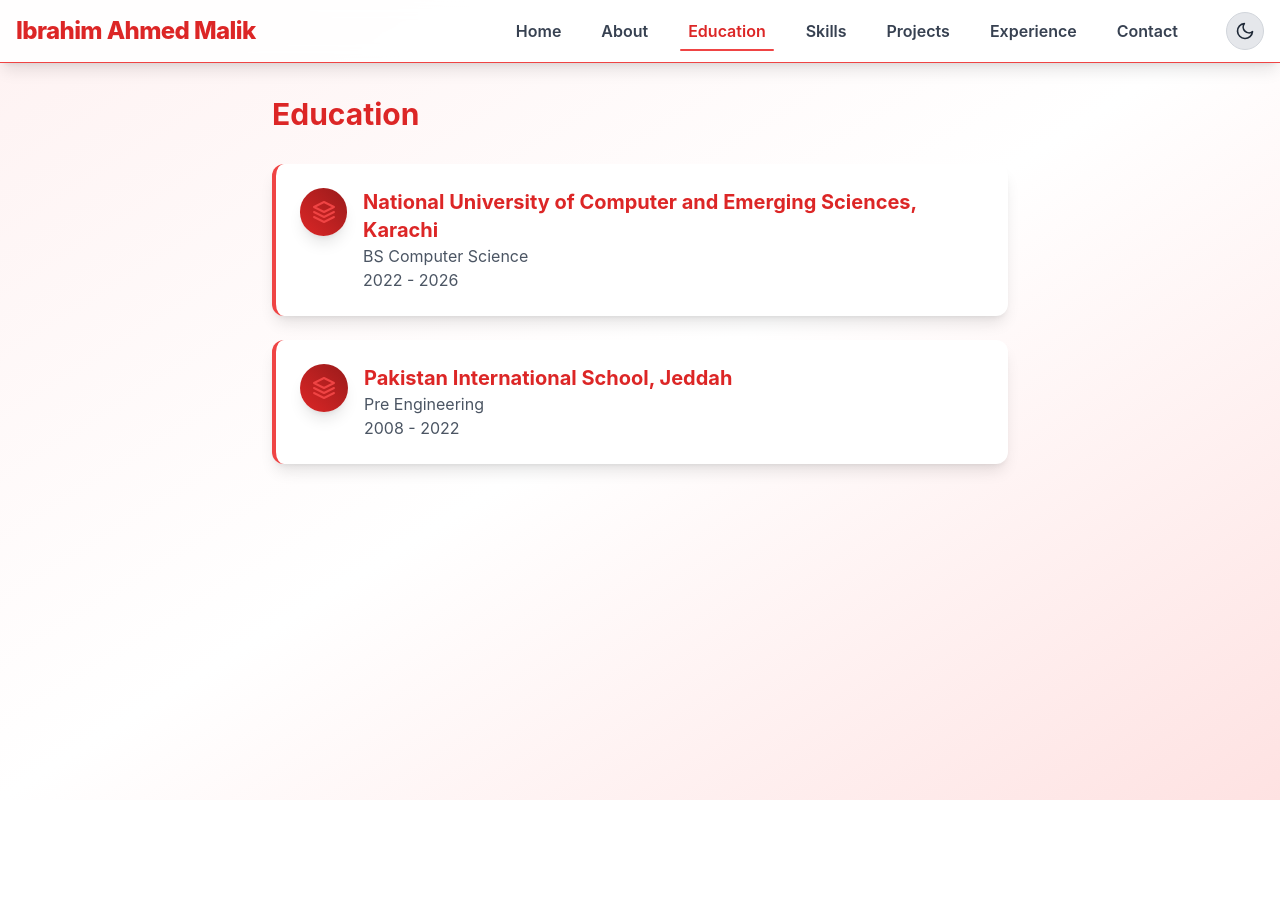
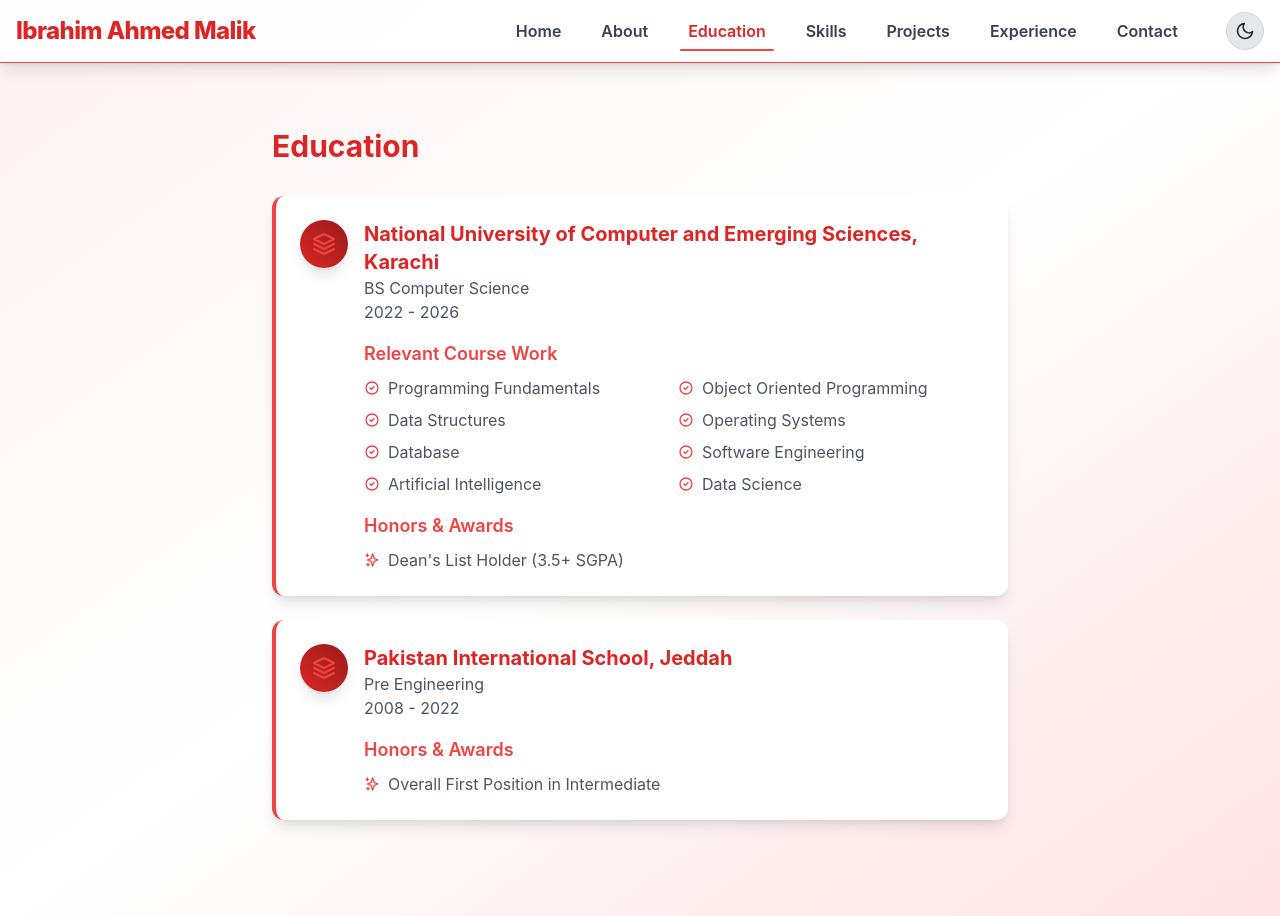
Before and after one commit to Ibrahim-ahmed05/My-Portfolio, a React (Vite) app: page /education in a window 1280 px wide. Before the commit the page ends 800 px from the top, so only its background shows below. Built offline with nearby package versions, Linux system fonts and the light colour scheme.

Commit message:
Update portfolio: Add typewriter effect to Hero section, fix navbar overlap, update favicon

```diff
--- a/index.html
+++ b/index.html
@@ -8,7 +8,8 @@
   <title>Ibrahim Ahmed Malik</title>
 
   <!-- Favicon -->
-  <link rel="icon" type="image/png" href="/ibrahim.png" />
+  <link rel="icon" type="image/png" href="/src/assets/avatar2.png" />
+  <link rel="mask-icon" href="/src/assets/avatar2.png" color="#000000" />
 </head>
 
 <body>
--- a/src/components/About.jsx
+++ b/src/components/About.jsx
@@ -23,7 +23,7 @@
             initial={{ opacity: 0, y: 40 }}
             animate={{ opacity: 1, y: 0 }}
             transition={{ duration: 0.7 }}
-            className="max-w-3xl mx-auto py-12 sm:py-16 md:py-24 px-4"
+            className="max-w-3xl mx-auto pt-24 pb-12 sm:pt-28 sm:pb-16 md:pt-32 md:pb-24 px-4"
         >
             <div className="bg-white dark:bg-black rounded-2xl shadow-lg p-4 sm:p-6 md:p-8 border-l-4 border-red-500 dark:border-red-700 flex flex-col md:flex-row items-center gap-4 md:gap-6">
 
@@ -31,12 +31,12 @@
                     initial={{ scale: 0.8, opacity: 0 }}
                     animate={{ scale: 1, opacity: 1 }}
                     transition={{ delay: 0.3, duration: 0.5 }}
-                    className="w-24 h-24 sm:w-32 sm:h-32 md:w-35 md:h-35 rounded-full bg-gradient-to-tr from-red-600 to-red-800 flex items-center justify-center shadow-lg"
+                    className="w-32 h-32 sm:w-32 sm:h-32 md:w-32 md:h-32 rounded-full bg-gradient-to-tr from-red-600 to-red-800 flex items-center justify-center shadow-lg"
                 >
                     <motion.img
                         src={avatar}
                         alt="Avatar"
-                        className="w-20 h-20 sm:w-28 sm:h-28 md:w-30 md:h-30 rounded-full object-cover shadow-xl border-4 border-red-500"
+                        className="w-32 h-32 sm:w-28 sm:h-32 md:w-32 md:h-32 rounded-full object-cover shadow-xl border-4 border-red-500"
                         animate={{ y: [0, -2, 0], rotate: [0, -2, 0] }}
                         transition={{
                             repeat: Infinity,
--- a/src/components/Contact.jsx
+++ b/src/components/Contact.jsx
@@ -37,7 +37,7 @@
     };
 
     return (
-        <section className="max-w-2xl mx-auto py-12 sm:py-16 md:py-24 px-4">
+        <section className="max-w-2xl mx-auto pt-24 pb-12 sm:pt-28 sm:pb-16 md:pt-32 md:pb-24 px-4">
             <h2 className="text-2xl sm:text-3xl font-bold text-red-600 dark:text-red-400 mb-6 sm:mb-8 text-center md:text-left">Contact</h2>
             <motion.form
                 ref={form}
--- a/src/components/Education.jsx
+++ b/src/components/Education.jsx
@@ -13,7 +13,20 @@
                     <path d="M2 17L12 22L22 17" stroke="#ef4444" strokeWidth="2" strokeLinecap="round" strokeLinejoin="round" />
                     <path d="M2 12L12 17L22 12" stroke="#ef4444" strokeWidth="2" strokeLinecap="round" strokeLinejoin="round" />
                 </svg>
-            )
+            ),
+            courseWork: [
+                "Programming Fundamentals",
+                "Object Oriented Programming",
+                "Data Structures",
+                "Operating Systems",
+                "Database",
+                "Software Engineering",
+                "Artificial Intelligence",
+                "Data Science"
+            ],
+            honors: [
+                "Dean's List Holder (3.5+ SGPA)"
+            ]
         },
         {
             institution: "Pakistan International School, Jeddah",
@@ -25,7 +38,10 @@
                     <path d="M2 17L12 22L22 17" stroke="#ef4444" strokeWidth="2" strokeLinecap="round" strokeLinejoin="round" />
                     <path d="M2 12L12 17L22 12" stroke="#ef4444" strokeWidth="2" strokeLinecap="round" strokeLinejoin="round" />
                 </svg>
-            )
+            ),
+            honors: [
+                "Overall First Position in Intermediate"
+            ]
         }
     ];
 
@@ -34,7 +50,7 @@
             initial={{ opacity: 0, y: 40 }}
             animate={{ opacity: 1, y: 0 }}
             transition={{ duration: 0.7 }}
-            className="max-w-3xl mx-auto py-12 sm:py-16 md:py-24 px-4"
+            className="max-w-3xl mx-auto pt-24 pb-12 sm:pt-28 sm:pb-16 md:pt-32 md:pb-24 px-4"
         >
             <h2 className="text-2xl sm:text-3xl font-bold text-red-600 dark:text-red-400 mb-6 sm:mb-8 text-center md:text-left">Education</h2>
             <div className="space-y-4 sm:space-y-6">
@@ -50,10 +66,42 @@
                             <div className="w-10 h-10 sm:w-12 sm:h-12 rounded-full bg-gradient-to-tr from-red-600 to-red-800 flex items-center justify-center shadow-lg">
                                 {edu.icon}
                             </div>
-                            <div className="text-center sm:text-left">
+                            <div className="flex-1 text-center sm:text-left">
                                 <h3 className="text-lg sm:text-xl font-bold text-red-600 dark:text-red-400">{edu.institution}</h3>
                                 <p className="text-sm sm:text-base text-gray-600 dark:text-gray-300">{edu.degree}</p>
                                 <p className="text-sm sm:text-base text-gray-600 dark:text-gray-300">{edu.year}</p>
+
+                                {edu.courseWork && (
+                                    <div className="mt-4">
+                                        <h4 className="text-base sm:text-lg font-semibold text-red-500 dark:text-red-400 mb-2">Relevant Course Work</h4>
+                                        <div className="grid grid-cols-1 sm:grid-cols-2 gap-2">
+                                            {edu.courseWork.map((course, idx) => (
+                                                <div key={idx} className="flex items-center gap-2">
+                                                    <svg className="w-4 h-4 text-red-500" fill="none" stroke="currentColor" viewBox="0 0 24 24">
+                                                        <path strokeLinecap="round" strokeLinejoin="round" strokeWidth="2" d="M9 12l2 2 4-4m6 2a9 9 0 11-18 0 9 9 0 0118 0z" />
+                                                    </svg>
+                                                    <span className="text-sm sm:text-base text-gray-600 dark:text-gray-300">{course}</span>
+                                                </div>
+                                            ))}
+                                        </div>
+                                    </div>
+                                )}
+
+                                {edu.honors && (
+                                    <div className="mt-4">
+                                        <h4 className="text-base sm:text-lg font-semibold text-red-500 dark:text-red-400 mb-2">Honors & Awards</h4>
+                                        <div className="space-y-2">
+                                            {edu.honors.map((honor, idx) => (
+                                                <div key={idx} className="flex items-center gap-2">
+                                                    <svg className="w-4 h-4 text-red-500" fill="none" stroke="currentColor" viewBox="0 0 24 24">
+                                                        <path strokeLinecap="round" strokeLinejoin="round" strokeWidth="2" d="M5 3v4M3 5h4M6 17v4m-2-2h4m5-16l2.286 6.857L21 12l-5.714 2.143L13 21l-2.286-6.857L5 12l5.714-2.143L13 3z" />
+                                                    </svg>
+                                                    <span className="text-sm sm:text-base text-gray-600 dark:text-gray-300">{honor}</span>
+                                                </div>
+                                            ))}
+                                        </div>
+                                    </div>
+                                )}
                             </div>
                         </div>
                     </motion.div>
--- a/src/components/Experience.jsx
+++ b/src/components/Experience.jsx
@@ -7,7 +7,7 @@
             initial={{ opacity: 0, y: 40 }}
             animate={{ opacity: 1, y: 0 }}
             transition={{ duration: 0.7 }}
-            className="max-w-3xl mx-auto py-12 sm:py-16 md:py-24 px-4"
+            className="max-w-3xl mx-auto pt-24 pb-12 sm:pt-28 sm:pb-16 md:pt-32 md:pb-24 px-4"
         >
             <div className="bg-white dark:bg-black rounded-2xl shadow-lg p-4 sm:p-6 md:p-8 border-l-4 border-red-500 dark:border-red-700">
                 <h2 className="text-2xl sm:text-3xl font-bold text-red-600 dark:text-red-400 mb-4 sm:mb-6 text-center md:text-left">Experience</h2>
--- a/src/components/Projects.jsx
+++ b/src/components/Projects.jsx
@@ -52,7 +52,7 @@
             initial={{ opacity: 0, y: 40 }}
             animate={{ opacity: 1, y: 0 }}
             transition={{ duration: 0.7 }}
-            className="max-w-6xl mx-auto py-12 sm:py-16 md:py-24 px-4"
+            className="max-w-6xl mx-auto pt-24 pb-12 sm:pt-28 sm:pb-16 md:pt-32 md:pb-24 px-4"
         >
             <h2 className="text-2xl sm:text-3xl font-bold text-red-600 dark:text-red-400 mb-8 sm:mb-12 text-center md:text-left">My Projects</h2>
             <div className="grid grid-cols-1 sm:grid-cols-2 lg:grid-cols-3 gap-4 sm:gap-6">
--- a/src/components/Skills.jsx
+++ b/src/components/Skills.jsx
@@ -16,7 +16,7 @@
         },
         {
             category: 'Frameworks',
-            items: ['React JS', 'Node JS', 'Express', 'Tailwind', 'Bootstrap', 'Material UI', 'Scikit learn', 'Pandas', 'Numpy'],
+            items: ['React JS', 'Node JS', 'Express','Angular', 'Tailwind', 'Bootstrap', 'Material UI', 'Scikit learn', 'Pandas', 'Numpy'],
             icon: (
                 <svg width="24" height="24" viewBox="0 0 24 24" fill="none" xmlns="http://www.w3.org/2000/svg">
                     <rect x="2" y="2" width="20" height="20" rx="2" stroke="#ef4444" strokeWidth="2" />
@@ -27,7 +27,7 @@
         },
         {
             category: 'Tools',
-            items: ['Git', 'VS Code', 'MongoDB', 'PostgreSQL', 'Vercel', 'CISCO Packet Tracer', 'Wireshark'],
+            items: ['Git', 'VS Code', 'MongoDB', 'PostgreSQL', 'Vercel','MySQL','Oracle', 'CISCO Packet Tracer', 'Wireshark','Microsoft Office'],
             icon: (
                 <svg width="24" height="24" viewBox="0 0 24 24" fill="none" xmlns="http://www.w3.org/2000/svg">
                     <circle cx="12" cy="12" r="10" stroke="#ef4444" strokeWidth="2" />
@@ -43,7 +43,7 @@
             initial={{ opacity: 0, y: 40 }}
             animate={{ opacity: 1, y: 0 }}
             transition={{ duration: 0.7 }}
-            className="max-w-6xl mx-auto py-12 sm:py-16 md:py-24 px-4"
+            className="max-w-6xl mx-auto pt-24 pb-12 sm:pt-28 sm:pb-16 md:pt-32 md:pb-24 px-4"
         >
             <h2 className="text-2xl sm:text-3xl font-bold text-red-600 dark:text-red-400 mb-8 sm:mb-12 text-center md:text-left">My Skills</h2>
             <div className="grid grid-cols-1 sm:grid-cols-2 md:grid-cols-3 gap-4 sm:gap-6">
--- a/src/index.css
+++ b/src/index.css
@@ -5,6 +5,25 @@
 body {
     font-family: 'Inter', sans-serif;
 }
-.h2{
+
+.h2 {
     text-align: center;
 }
+
+@keyframes blink {
+
+    0%,
+    100% {
+        opacity: 1;
+    }
+
+    50% {
+        opacity: 0;
+    }
+}
+
+.animate-blink {
+    animation: blink 1s step-end infinite;
+    display: inline-block;
+    margin-left: 2px;
+}
```
Also changed, not shown: src/components/Hero.jsx (+42 -3 lines).
